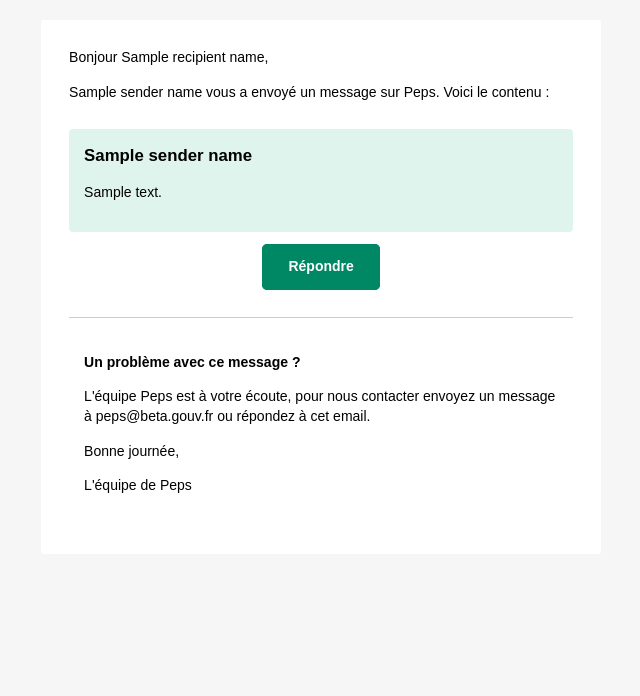
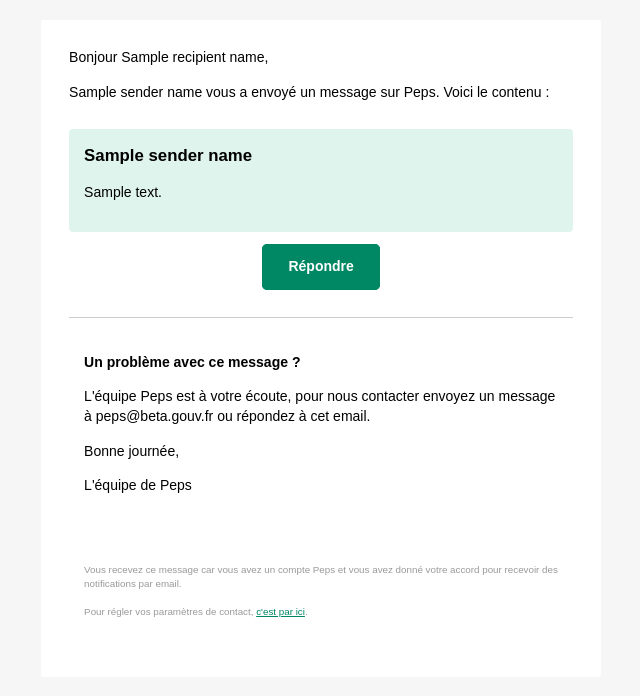
Before and after one commit to betagouv/peps, a Django app: template templates/email-message.html in a window 1280 px wide. Shown: the top 696 px of the page, without its empty margins (323-963 px from the left). Run offline with Django 3.2, Linux system fonts and the light colour scheme; the template is opened without the code that fills it: most values are stand-ins (such as "Sample title", 1, 10 or a date in 2020); parts of the project's set-up code (start-up, migrations or seed data) failed here and were passed over.

Commit message:
Adds fine print on email notifications (#175)

```diff
--- a/templates/email-message.html
+++ b/templates/email-message.html
@@ -354,6 +354,20 @@
                         </table>
                       </td>
                     </tr>
+                    <tr>
+                      <td>
+                        <table border="0" cellpadding="0" cellspacing="0" style="padding: 25px 15px 15px 15px;">
+                          <tbody>
+                            <tr>
+                              <td>
+                                <p style="font-size: 0.7em; color: #999;">Vous recevez ce message car vous avez un compte Peps et vous avez donné votre accord pour recevoir des notifications par email.</p>
+                                <p style="font-size: 0.7em; color: #999;">Pour régler vos paramètres de contact, <a href="https://{{ site.domain }}/compte">c'est par ici</a>. </p>
+                              </td>
+                            </tr>
+                          </tbody>
+                        </table>
+                      </td>
+                    </tr>
                   </table>
                 </td>
               </tr>
```
